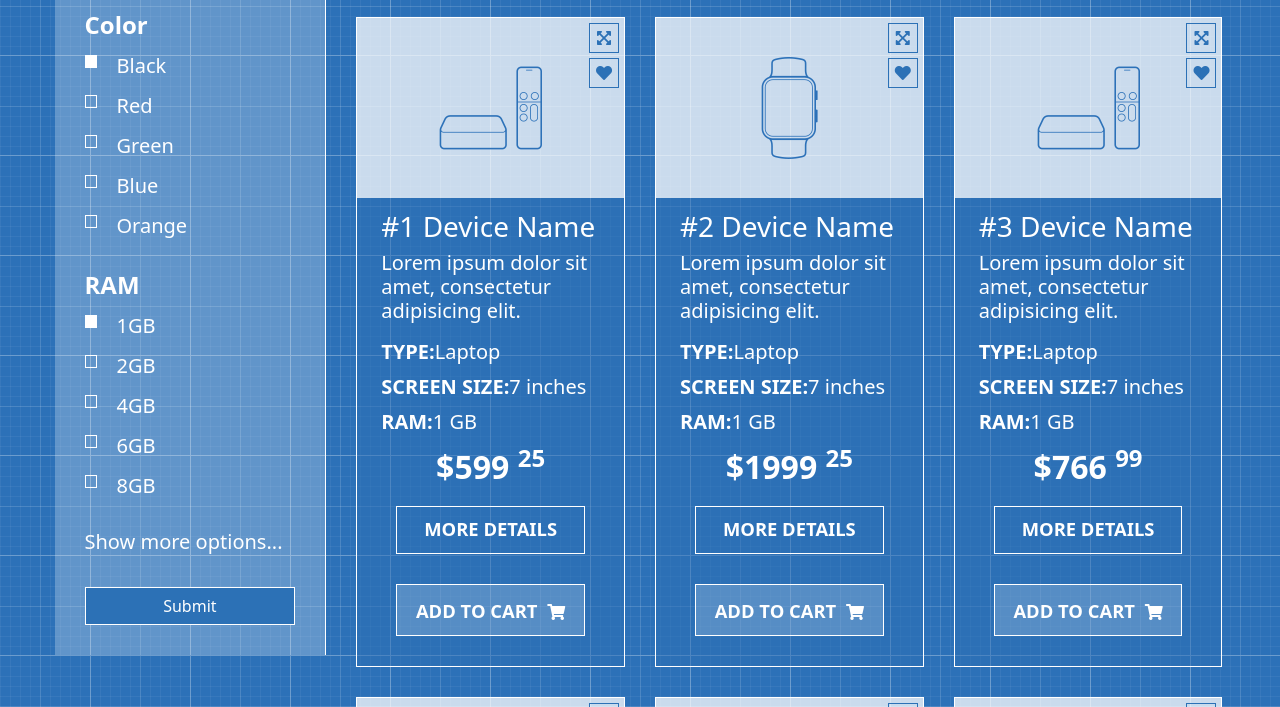
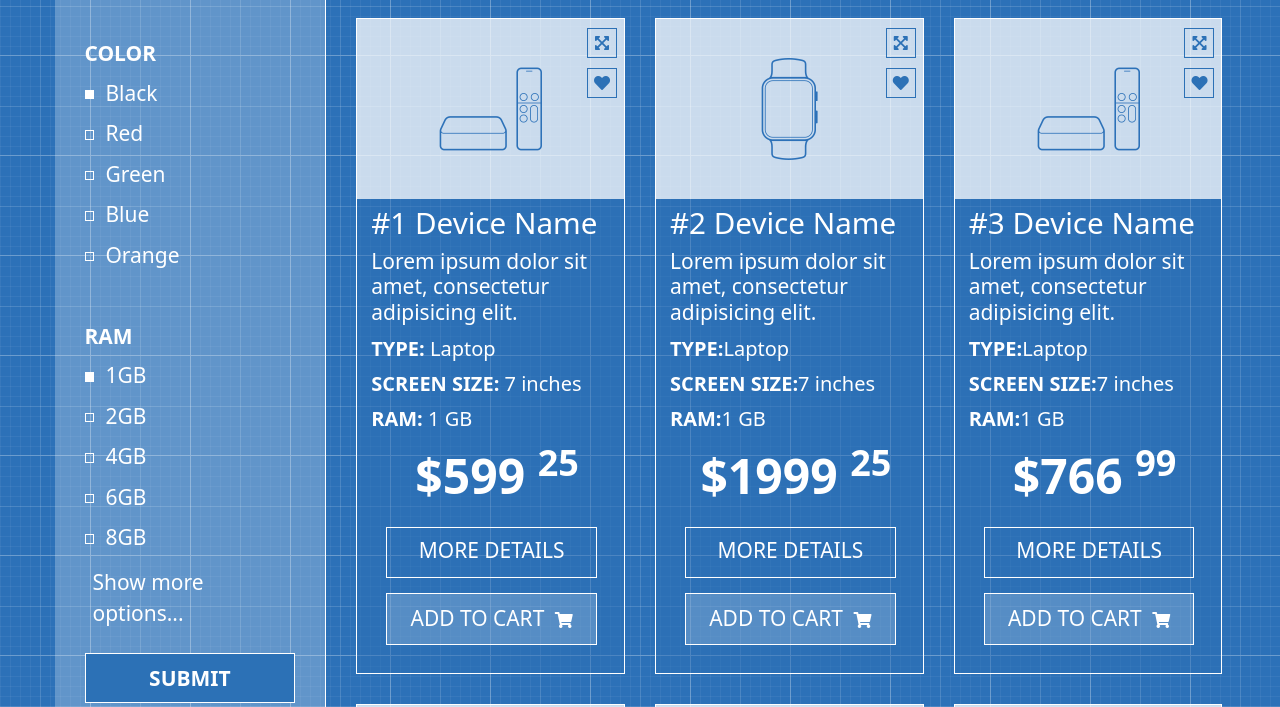
Before and after one commit to Max-Marchenko9/shop-template, a plain HTML site: page index.html in a window 1280 px wide. Shown: the part 545-1252 px from the top of the page. Drawn offline with nearby package versions, Linux system fonts and the light colour scheme.

Commit message:
main pixel p

```diff
--- a/assets/scss/_aside.scss
+++ b/assets/scss/_aside.scss
@@ -1,5 +1,5 @@
 .sidebar-filter {
-  padding: 15px 30px 30px;
+  padding: 24px 30px 30px;
 
   color: $color-light;
 
@@ -15,20 +15,24 @@
   legend {
     font-weight: bold;
   }
-
+  &__submit {
+    height: 50px;
+  }
   .form-check {
-    margin: 10px 0;
+    margin: 9px 0;
 
     &-label {
-      margin-left: 0.5rem;
-
-      font-size: 1.25rem;
+      margin-left: -3px;
+      font-weight: lighter;
+      font-size: 1.31rem;
     }
 
     &-input {
+      margin-top: 12px;
+      margin-right: 0px;
       display: block;
-      width: 0.8rem;
-      height: 0.8rem;
+      width: 0.6rem;
+      height: 0.6rem;
       border: 1px solid $color-light;
       border-radius: 0;
       background-color: transparent;
@@ -45,11 +49,11 @@
   &__more {
     display: block;
 
-    margin-bottom: 30px;
-
+    margin-bottom: 24px;
+    margin-left: 8px;
     color: $color-light;
 
-    font-size: 1.25rem;
+    font-size: 1.31rem;
     text-decoration: none;
   }
 
@@ -57,8 +61,25 @@
     border: 1px solid $color-light;
     border-radius: 0;
     background-color: $color-dark;
+    font-size: 1.31rem;
+    font-weight: 700;
   }
 }
 .sidebar {
   padding-right: 15px;
 }
+legend {
+  font-size: 1.31rem;
+  font-weight: 500;
+  // margin-bottom: 17px;
+  // :not(:first-of-type) {
+  //   margin-top: 100px !important;
+  // }
+}
+.form-group {
+  margin-bottom: 41px;
+  // font-size: 1.4rem;
+}
+fieldset:last-of-type {
+  margin-bottom: 4px;
+}
--- a/assets/scss/_bootstrap.scss
+++ b/assets/scss/_bootstrap.scss
@@ -1,7 +1,7 @@
 .navbar {
-  margin-right: -15px;
+  margin-right: -17px;
   margin-left: -15px;
-  padding-top: 26px;
+  padding-top: 27px;
   padding-bottom: 26px;
 }
 .navbar-light .nav-link .navbar-nav {
--- a/assets/scss/_footer.scss
+++ b/assets/scss/_footer.scss
@@ -9,6 +9,6 @@
 
       color: $color-dark;
 
-      font-size: 1.25rem;
+      font-size: 1.31rem;
     }
   }
--- a/assets/scss/_header.scss
+++ b/assets/scss/_header.scss
@@ -48,6 +48,10 @@
         font-size: 1.2rem;
         padding-left: 18px;
 
+        &::placeholder {
+
+          color: $color-dark;
+        }
         @include lg-min {
           width: 12.5rem !important;
           height: 40px;
@@ -58,7 +62,8 @@
       }
       button {
         padding: 0px;
-        margin: 5px;
+        // margin: 5px;
+        // margin-right: -1px;
         color: $color-light;
         border-color: $color-dark;
         background-color: $color-dark;
@@ -170,5 +175,9 @@
 .button-form {
   height: 30px;
   width: 30px;
-  margin-right: 14px !important;
+  margin-right: 9px !important;
 }
+.navbar-logo {
+  padding-top: 4px;
+  padding-left: 1px;
+}
--- a/assets/scss/_main.scss
+++ b/assets/scss/_main.scss
@@ -51,6 +51,13 @@
 }
 
 .item {
+  &-title {
+  padding-top: 0.4rem;
+
+  color: $color-light;
+
+  font-size: 1.85rem;
+}
   &-wrapper {
     position: relative;
 
@@ -60,6 +67,8 @@
 
     .container-fluid {
       background-color: rgba($color-dark, 0.5);
+      padding-left: 14px;
+      font-size: 1.31rem;
     }
   }
 
@@ -75,23 +84,17 @@
     justify-content: center;
   }
 
-  &-title {
-    padding-top: 0.75rem;
 
-    color: $color-light;
-
-    font-size: 1.75rem;
-  }
 
   &-description {
     color: $color-light;
 
-    font-size: 1.25rem;
-    line-height: 1.5rem;
+    font-size: 1.31rem;
+    line-height: 1.6rem;
   }
 
   &-characteristics {
-    margin-top: 15px;
+    margin-top: 10px;
 
     font-size: 1.25rem;
     line-height: 1.75rem;
@@ -108,8 +111,8 @@
 
   &-buttons {
     position: absolute;
-    top: 5px;
-    right: 5px;
+    top: 9px;
+    right: 7px;
 
     button {
       display: block;
@@ -119,26 +122,26 @@
       padding: 0;
 
       &:last-child {
-        margin-top: 5px !important;
+        margin-top: 10px !important;
       }
     }
   }
 
   &-price {
     text-align: center;
-
+    margin-left: 23px;
     color: $color-light;
 
-    font-size: 2rem;
+    font-size: 3rem;
     font-weight: bold;
   }
 
   &-actions {
-    padding: 15px;
-
+    padding: 15px 3px 13px 15px;
+    // font-weight: bold;
     button {
-      margin-bottom: 30px !important;
-      padding: 8px 5px 10px;
+      margin-bottom: 15px !important;
+      padding: 7px 5px 10px;
 
       text-transform: uppercase;
 
@@ -146,10 +149,10 @@
       border-color: $color-light;
       border-radius: 0;
 
-      font-weight: bold;
+      font-weight: 500;
 
       @media (min-width: 1200px) {
-        font-size: 1.15rem;
+        font-size: 1.31rem;
       }
 
       @media (max-width: 1199px) {
@@ -165,7 +168,10 @@
         border-color: $color-light;
         background-color: rgba($color-light, 0.75);
       }
-
+      // &__more {
+      //   height: 55px;
+      //   // width: 210px;
+      // }
       i {
         margin-left: 5px;
 
--- a/index.html
+++ b/index.html
@@ -163,9 +163,9 @@
                   Lorem ipsum dolor sit amet, consectetur adipisicing elit.
                 </div>
                 <div class="item-characteristics">
-                  <span><strong>TYPE:</strong>Laptop</span>
-                  <span><strong>SCREEN SIZE:</strong>7 inches</span>
-                  <span><strong>RAM:</strong>1 GB</span>
+                  <span><strong>TYPE: </strong>Laptop</span>
+                  <span><strong>SCREEN SIZE: </strong>7 inches</span>
+                  <span><strong>RAM: </strong>1 GB</span>
                 </div>
                 <div class="item-buttons">
                   <button class="btn btn-outline-succes my-2 my-sm-0">
@@ -601,7 +601,7 @@
           <form action="">
 
             <fieldset class="form-group">
-              <legend>Dvice type</legend>
+              <legend>DEVICE TYPE</legend>
               <div class="form-check">
                 <input class="form-check-input" type="checkbox" name="opt-1" id="opt-1" value="opt-1" checked>
                 <label for="opt-1" class="form-check-label">
@@ -617,7 +617,7 @@
             </fieldset>
 
             <fieldset class="form-group">
-              <legend>Color</legend>
+              <legend>COLOR</legend>
               <div class="form-check">
                 <input class="form-check-input" type="checkbox" name="opt-3" id="opt-3" value="opt-3" checked>
                 <label for="opt-3" class="form-check-label">
@@ -686,7 +686,7 @@
 
             <a href="#" class="sidebar-filter__more">Show more options...</a>
 
-            <button class="btn btn-primary btn-block sidebar-filter__submit">Submit</button>
+            <button class="btn btn-primary btn-block sidebar-filter__submit">SUBMIT</button>
 
           </form>
 
@@ -701,7 +701,7 @@
     <div class="container">
       <div class="row">
         <div class="col-sm-12 page-footer__copyright">
-          <span>Copyright 2021</span>
+          <span>© Copyright 2021</span>
         </div>
       </div>
     </div>
```
Also changed, not shown: assets/css/style.css.
